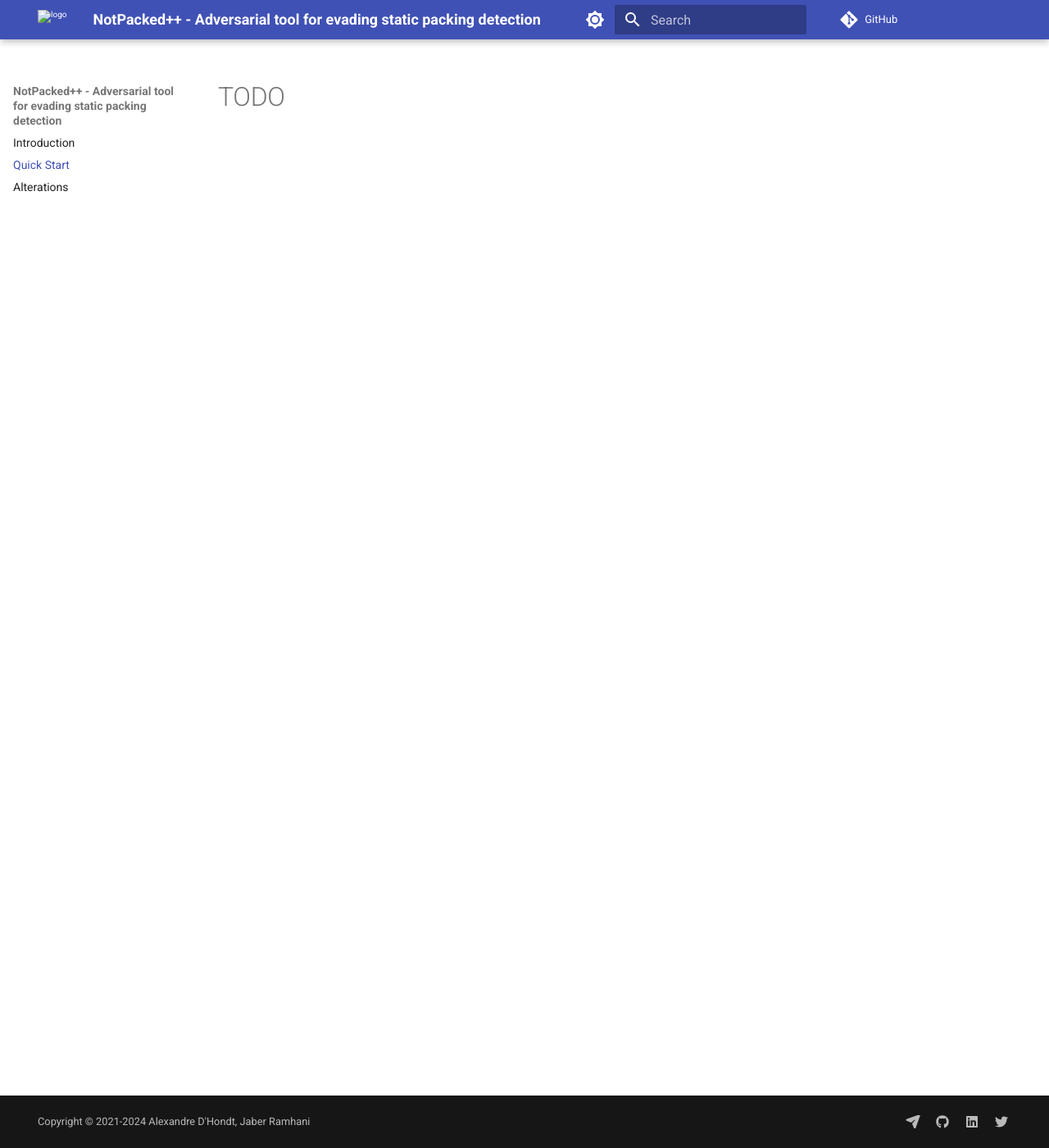
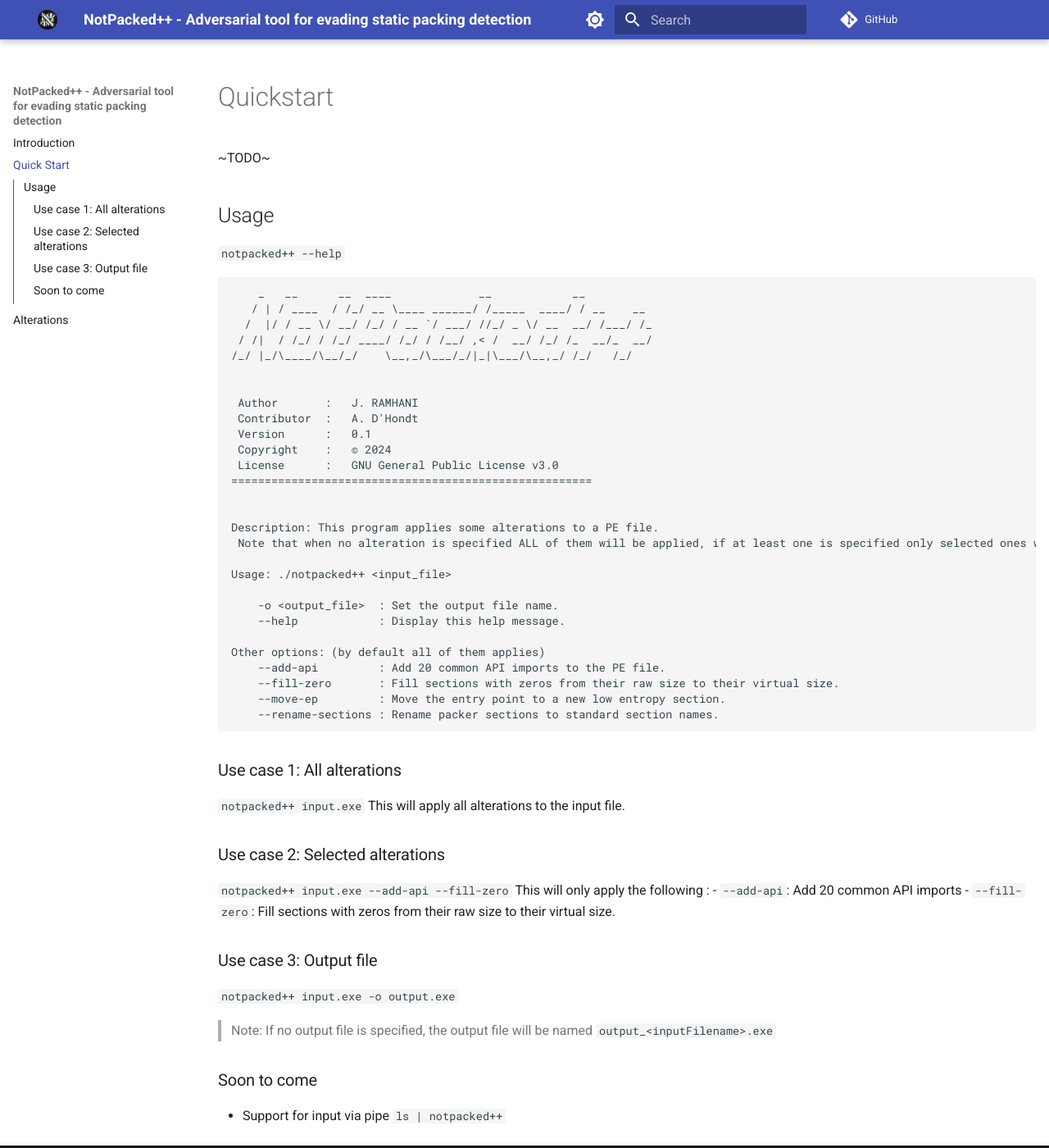
Before and after one commit to packing-box/packer-masking-tool, an MkDocs documentation site: the page built from docs/pages/quickstart.md, in a window 1280 px wide and 1400 px high. Shown: the whole window at 82% size. Built offline with MkDocs 1.6.1 and Material for MkDocs 9.7.7, drawn with Linux system fonts in a browser that asks for light colours; comment, search, counter and statistics services are not loaded.

````diff
--- a/docs/pages/quickstart.md
+++ b/docs/pages/quickstart.md
@@ -1 +1,55 @@
-#TODO
+# Quickstart
+~TODO~
+
+
+## Usage
+`notpacked++ --help`
+```
+    _   __      __  ____             __            __
+   / | / ____  / /_/ __ \____ ______/ /_____  ____/ / __    __
+  /  |/ / __ \/ __/ /_/ / __ `/ ___/ //_/ _ \/ __  __/ /___/ /_
+ / /|  / /_/ / /_/ ____/ /_/ / /__/ ,< /  __/ /_/ /_  __/_  __/
+/_/ |_/\____/\__/_/    \__,_/\___/_/|_|\___/\__,_/ /_/   /_/
+
+
+ Author       :   J. RAMHANI
+ Contributor  :   A. D'Hondt
+ Version      :   0.1
+ Copyright    :   © 2024
+ License      :   GNU General Public License v3.0
+======================================================
+
+
+Description: This program applies some alterations to a PE file.
+ Note that when no alteration is specified ALL of them will be applied, if at least one is specified only selected ones will be applied
+
+Usage: ./notpacked++ <input_file>
+
+    -o <output_file>  : Set the output file name.
+    --help            : Display this help message.
+
+Other options: (by default all of them applies)
+    --add-api         : Add 20 common API imports to the PE file.
+    --fill-zero       : Fill sections with zeros from their raw size to their virtual size.
+    --move-ep         : Move the entry point to a new low entropy section.
+    --rename-sections : Rename packer sections to standard section names.
+
+```
+
+### Use case 1: All alterations
+`notpacked++ input.exe`
+This will apply all alterations to the input file.
+
+### Use case 2: Selected alterations
+`notpacked++ input.exe --add-api --fill-zero`
+This will only apply the following :
+- `--add-api`: Add 20 common API imports
+- `--fill-zero`: Fill sections with zeros from their raw size to their virtual size.
+
+### Use case 3: Output file
+`notpacked++ input.exe -o output.exe`
+> Note: If no output file is specified, the output file will be named `output_<inputFilename>.exe`
+
+### Soon to come
+- Support for input via pipe
+`ls | notpacked++`
````
Also changed, not shown: docs/CONTRIBUTING.md (+1 -1 lines), docs/pages/alterations.md (+15 -1 lines), docs/pages/index.md (+32 -1 lines), docs/pages/installation.md (added, +24 -0 lines), docs/pages/imgs/logo.png (added), 4 other files.
